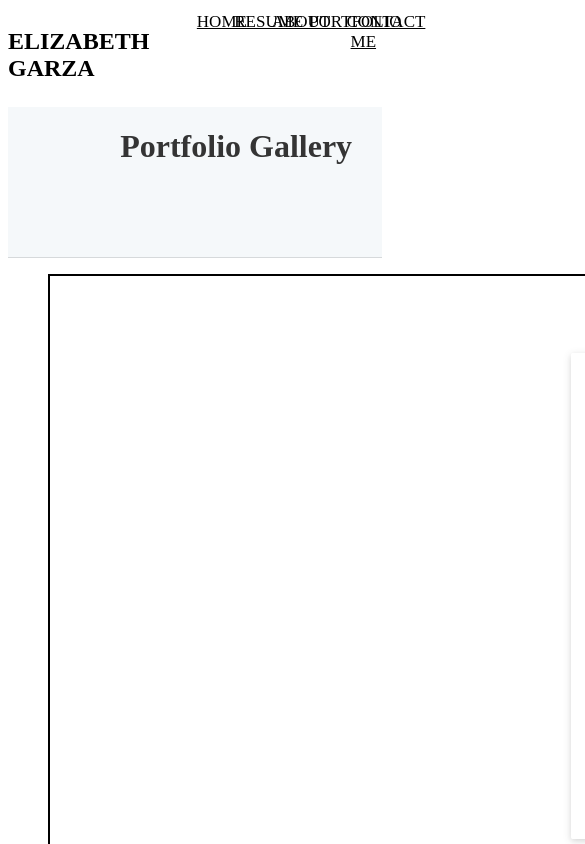
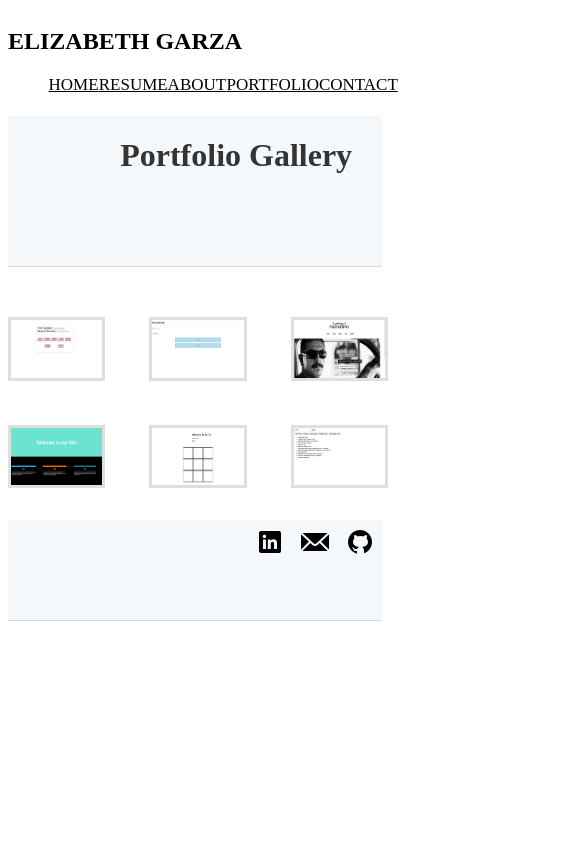
Before and after one commit to egarza27/ACA_web101_Elizabeth_Garza, a plain HTML site: page portfolio.html in a window 390 px wide. Shown: the top 844 px of the page, 585 px wide, since content can reach past the window. Drawn offline with Linux system fonts and the light colour scheme.

Commit message:
adding all final project files

```diff
--- a/about-styles.css
+++ b/about-styles.css
@@ -2,22 +2,31 @@ body {
   font-family: "Playfair Display SC", serif;
 }
 
-header {
+.header {
   display: grid;
   grid-template-columns: 50% 50%;
   width: 100%;
   font-family: "Playfair Display SC", serif;
 }
 
-nav {
+.nav > ul {
+  list-style-type: none;
   display: flex;
-  justify-content: flex-end;
-  width: 100%;
-  padding-right: 2%;
-  grid-column-start: -1;
-  grid-column-end: 2;
+  justify-content: space-evenly;
+  width: auto;
+}
+
+.has-border {
+  grid-column-start: 2;
+  margin: 2% 1% 3%;
+  height: 5%;
+  width: fit-content;
+  color: black;
+  font-size: 17px;
+  background: transparent;
+  text-align: center;
   font-family: "Playfair Display SC", serif;
-  margin-right: 15px;
+  text-align: center;
 }
 
 .myname {
@@ -87,7 +96,10 @@ nav > a {
 
 .closing > h2 {
   text-align: center;
-  display: inline-block;
+}
+
+.closing > h3 {
+  text-align: center;
 }
 
 .footer {
@@ -98,3 +110,13 @@ nav > a {
   border-bottom-color: rgba(0, 0, 0, 0.125);
   margin-top: 10%;
 }
+
+@media (max-width: 1016px) {
+  .header {
+    display: inline-block;
+  }
+
+  .has-border {
+    flex-direction: column;
+  }
+}
--- a/contact-me-style.css
+++ b/contact-me-style.css
@@ -2,26 +2,31 @@ body {
   font-family: "Playfair Display SC", serif;
 }
 
-header {
+.header {
   display: grid;
   grid-template-columns: 50% 50%;
   width: 100%;
   font-family: "Playfair Display SC", serif;
 }
 
-nav {
+.nav > ul {
+  list-style-type: none;
   display: flex;
-  justify-content: flex-end;
-  width: 100%;
-  padding-right: 2%;
-  grid-column-start: -1;
-  grid-column-end: 2;
-  font-family: "Playfair Display SC", serif;
-  margin-right: 15px;
+  justify-content: space-evenly;
+  width: auto;
 }
 
-.myname {
-  grid-column-start: 1;
+.has-border {
+  grid-column-start: 2;
+  margin: 2% 1% 3%;
+  height: 5%;
+  width: fit-content;
+  color: black;
+  font-size: 17px;
+  background: transparent;
+  text-align: center;
+  font-family: "Playfair Display SC", serif;
+  text-align: center;
 }
 
 header > h2 {
@@ -82,7 +87,18 @@ button {
   font-style: bold;
 }
 
-  @media (max-width: 576px) {
-    body {
-     grid-template-rows: auto;
-    }
+@media (max-width: 1016px) {
+  .header {
+    display: inline-block;
+  }
+
+  .has-border {
+    flex-direction: column;
+  }
+}
+
+@media (max-width: 852px) {
+  #button {
+    width: auto;
+  }
+}
--- a/portfolio.css
+++ b/portfolio.css
@@ -2,22 +2,31 @@ body {
   font-family: "Playfair Display SC", serif;
 }
 
-header {
+.header {
   display: grid;
   grid-template-columns: 50% 50%;
   width: 100%;
   font-family: "Playfair Display SC", serif;
 }
 
-nav {
+.nav > ul {
+  list-style-type: none;
   display: flex;
-  justify-content: flex-end;
-  width: 100%;
-  padding-right: 2%;
-  grid-column-start: -1;
-  grid-column-end: 2;
+  justify-content: space-evenly;
+  width: auto;
+}
+
+.has-border {
+  grid-column-start: 2;
+  margin: 2% 1% 3%;
+  height: 5%;
+  width: fit-content;
+  color: black;
+  font-size: 17px;
+  background: transparent;
+  text-align: center;
   font-family: "Playfair Display SC", serif;
-  margin-right: 15px;
+  text-align: center;
 }
 
 .myname {
@@ -50,6 +59,7 @@ nav > a {
   border-bottom-width: 1px;
   border-bottom-color: rgba(0, 0, 0, 0.125);
   margin-top: 5px;
+  margin-bottom: 50px;
 }
 
 .title > h1 {
@@ -58,13 +68,58 @@ nav > a {
   margin-left: 30%;
 }
 
-/* li > img {
+.calculator > img {
   height: 100%;
   width: 100%;
-  object-fit: cover;
-} */
+  object-fit: fill;
+  grid-column-start: 1;
+  border-style: solid;
+  border-color: rgba(0, 0, 0, 0.125);
+}
 
-.gallery {
+.even > img {
+  height: 100%;
+  width: 100%;
+  object-fit: fill;
+  grid-column-start: 2;
+  border-style: solid;
+  border-color: rgba(0, 0, 0, 0.125);
+}
+
+.hair > img {
+  height: 100%;
+  width: 100%;
+  object-fit: fill;
+  grid-column-start: 3;
+  border-style: solid;
+  border-color: rgba(0, 0, 0, 0.125);
+}
+
+.responsive > img {
+  height: 100%;
+  width: 100%;
+  object-fit: fill;
+  border-style: solid;
+  border-color: rgba(0, 0, 0, 0.125);
+}
+
+.tic > img {
+  height: 100%;
+  width: 100%;
+  object-fit: fill;
+  border-style: solid;
+  border-color: rgba(0, 0, 0, 0.125);
+}
+
+.todo > img {
+  height: 100%;
+  width: 100%;
+  object-fit: fill;
+  border-style: solid;
+  border-color: rgba(0, 0, 0, 0.125);
+}
+
+.container {
   display: grid;
   grid-template-columns: 3;
   grid-template-rows: 2;
@@ -73,25 +128,16 @@ nav > a {
   row-gap: 50px;
 }
 
-.gallery > li {
-  text-align: center;
-  font-size: 25px;
-  border-style: solid;
-  border-width: 2px;
-  border-right-color: #153f4d;
-  object-fit: cover;
-}
-
-.calculator > img {
+.calculator {
   grid-column-start: 1;
 }
 
-.hair {
+.even {
   grid-column-start: 2;
-  display: inline-block;
+  display: block;
 }
 
-.responsive {
+.hair {
   grid-column-start: 3;
 }
 
@@ -103,3 +149,13 @@ nav > a {
   border-bottom-color: rgba(0, 0, 0, 0.125);
   margin-top: 10%;
 }
+
+@media (max-width: 1016px) {
+  .header {
+    display: inline-block;
+  }
+
+  .has-border {
+    flex-direction: column;
+  }
+}
--- a/portfolio.html
+++ b/portfolio.html
@@ -8,39 +8,31 @@
     <title>Gallery</title>
   </head>
   <body>
-    <header>
+    <div class="header">
       <div class="myname">
         <h2>ELIZABETH GARZA</h2>
       </div>
-      <nav>
-        <a href="./index.html" class="has-border">HOME</a>
-        <a href="./resume.html" class="has-border">RESUME</a>
-        <a href="./aboutPage.html" class="has-border">ABOUT</a>
-        <a href=" ./portfolio.html" class="has-border">PORTFOLIO</a>
-        <a href="./contact-me.html" class="has-border">CONTACT ME</a>
+      <nav class="nav">
+        <ul>
+          <li><a href="./index.html" class="has-border">HOME</a></li>
+          <li><a href="./resume.html" class="has-border">RESUME</a></li>
+          <li><a href="./aboutPage.html" class="has-border">ABOUT</a></li>
+          <li><a href="./portfolio.html" class="has-border">PORTFOLIO</a></li>
+          <li><a href="./contact-me.html" class="has-border">CONTACT</a></li>
+        </ul>
       </nav>
-    </header>
+    </div>
     <div class="title">
       <h1>Portfolio Gallery</h1>
     </div>
 
     <div class="container">
-      <ul class="gallery">
-        <li> <a class="calculator" href="https://github.com/"> <img class = "calculator" src="./calculator.png"></img> </a>Calculator App</li>
-        <li> <a class="responsive" href="https://github.com/"> <img src="./responsiveWebsite.png"></img> </a>Calculator App</li>
-        <li> <a class="ticTacToe" href="https://github.com/"> <img src="./ticTacToe.png"></img> </a>Calculator App</li>
-        <li> <a class="todo" href="https://github.com/"> <img src="./todoList.png"></img> </a>Calculator App</li>
-        <li> <a class="evenOdd" href="https://github.com/"> <img src="./evenOddList.png"></img> </a>Calculator App</li>
-
-
-
-
-        <!-- <li class="hair"><img src="./hairSalonWebsite.png"></img>Mock-Up Website</li>
-        <li class="responsive"><img src="./responsiveWebsite.png"></img>Responsive Website</li>
-        <li class="ticTacToe"><img src="./ticTacToe.png"></img>Tic Tac Toe Game</li>
-        <li class="todo"><img src="./todoList.png"></img>Todo List</li>
-        <li class="evenOdd"><img src="./evenOddList.png"></img>Even Odd List</li> -->
-      </ul>
+        <a class="calculator" href="https://github.com/egarza27/calculator-app-101" target="_blank"><img class="calculator" src="./calculator.png"></img></a>
+        <a class="even" href="https://github.com/egarza27/evenOdd-lists" target="_blank" ><img class="even" src="./evenOddList.png"></img></a>
+        <a class="hair" href="https://github.com/egarza27/hairSalonWebsiteProject" target="_blank"><img class="hair" src="./hairSalonWebsite.png"></img></a>
+        <a class="responsive" href="https://github.com/egarza27/First-Responsive-Website" target="_blank"><img class="responsive" src="./responsiveWebsite.png"></img></a>
+        <a class="tic" href="https://github.com/egarza27/TicTacToe-101" target="_blank"><img class="tic" src="./ticTacToe.png"></img></a>
+        <a class="todo" href="https://github.com/egarza27/Dummy-Data-Todo-List" target="_blank"><img class="todo" src="./todoList.png"></img></a>
   </div>
 
     <footer class="footer">
@@ -49,7 +41,7 @@
           ><img src="./github.png" alt="github"
         /></a>
         <a
-          href="malito: elizabethigarza10@gmail.com"
+          href="mailto: elizabethigarza10@gmail.com"
           class="email"
           target="_blank"
           ><img src="./email.png" alt="email"
--- a/resume-style.css
+++ b/resume-style.css
@@ -2,22 +2,31 @@ body {
   font-family: "Playfair Display SC", serif;
 }
 
-header {
+.header {
   display: grid;
   grid-template-columns: 50% 50%;
   width: 100%;
   font-family: "Playfair Display SC", serif;
 }
 
-nav {
+.nav > ul {
+  list-style-type: none;
   display: flex;
-  justify-content: flex-end;
-  width: 100%;
-  padding-right: 2%;
-  grid-column-start: -1;
-  grid-column-end: 2;
+  justify-content: space-evenly;
+  width: auto;
+}
+
+.has-border {
+  grid-column-start: 2;
+  margin: 2% 1% 3%;
+  height: 5%;
+  width: fit-content;
+  color: black;
+  font-size: 17px;
+  background: transparent;
+  text-align: center;
   font-family: "Playfair Display SC", serif;
-  margin-right: 15px;
+  text-align: center;
 }
 
 .myname {
@@ -88,6 +97,10 @@ nav > a {
   grid-template: fit-content;
 }
 
+.contact-info > a {
+  color: black;
+}
+
 .summary {
   grid-column-start: 2;
   grid-row-start: 1;
@@ -105,7 +118,6 @@ nav > a {
 }
 
 .contact-info {
-  grid-column-start: 1;
   text-align: center;
 }
 
@@ -133,7 +145,7 @@ nav > a {
 }
 
 .side-bar {
-  display: grid;
+  display: block;
   margin-right: 25%;
   margin-left: 5%;
   border-right-style: solid;
@@ -150,3 +162,24 @@ nav > a {
   border-bottom-color: rgba(0, 0, 0, 0.125);
   margin-top: 10%;
 }
+
+@media (max-width: 1240px) {
+  .header {
+    display: inline-block;
+  }
+
+  .body {
+    grid-template-columns: auto;
+  }
+
+  .side-bar {
+    grid-row-start: 2;
+    border-top-style: solid;
+    border-top-color: #153f4d;
+    border-top-style: dashed;
+    border-right: none;
+  }
+  .has-border {
+    flex-direction: column;
+  }
+}
--- a/style.css
+++ b/style.css
@@ -2,31 +2,27 @@ body {
   font-family: "Playfair Display SC", serif;
 }
 
-header {
+.header {
   display: grid;
   grid-template-columns: 50% 50%;
   width: 100%;
   font-family: "Playfair Display SC", serif;
 }
 
-nav {
-  display: flex;
-  justify-content: flex-end;
-  width: 100%;
-  padding-right: 2%;
-  grid-column-start: -1;
-  grid-column-end: 2;
-  font-family: "Playfair Display SC", serif;
-  margin-right: 15px;
-}
-
 .myname {
   grid-column-start: 1;
 }
 
-header > h2 {
+.header > h2 {
   text-transform: capitalize;
   font-family: "Playfair Display SC", serif;
+}
+
+nav > ul {
+  list-style-type: none;
+  display: flex;
+  justify-content: space-evenly;
+  width: auto;
 }
 
 nav > a {
@@ -42,6 +38,19 @@ nav > a {
   float: right;
 }
 
+.has-border {
+  grid-column-start: 2;
+  margin: 2% 1% 3%;
+  height: 5%;
+  width: fit-content;
+  color: black;
+  font-size: 17px;
+  background: transparent;
+  text-align: center;
+  font-family: "Playfair Display SC", serif;
+  text-align: center;
+}
+
 .title {
   display: flex;
   background-color: #f5f8fa;
@@ -50,6 +59,10 @@ nav > a {
   border-bottom-width: 1px;
   border-bottom-color: rgba(0, 0, 0, 0.125);
   margin-top: 5px;
+}
+
+.body {
+  display: grid;
 }
 
 .title > h1 {
@@ -95,3 +108,19 @@ button {
   border-bottom-color: rgba(0, 0, 0, 0.125);
   margin-top: 10%;
 }
+
+@media (max-width: 1016px) {
+  .header {
+    display: inline-block;
+  }
+
+  .has-border {
+    flex-direction: column;
+  }
+
+  #portfolio {
+    text-align: center;
+    padding-bottom: 5%;
+    position: relative;
+  }
+}
```
Also changed, not shown: aboutPage.html (+11 -9 lines), contact-me.html (+12 -10 lines), index.html (+12 -13 lines), resume.html (+17 -16 lines), testGallery.html (deleted, +0 -111 lines).
